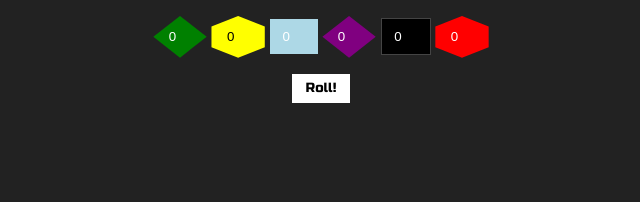
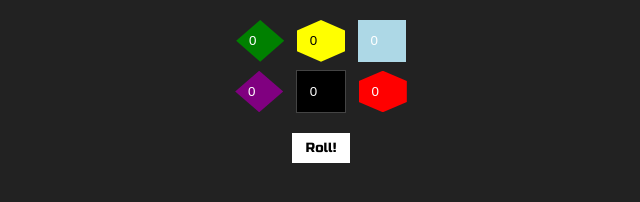
Before and after one commit to lunatic-hombre/swrpg, a plain HTML site: page index.html in a window 1280 px wide. Shown: the whole page, without its empty margins (319-959 px from the left). Drawn offline with Linux system fonts and the light colour scheme.

Commit message:
Style tweaks.

```diff
--- a/index.html
+++ b/index.html
@@ -60,9 +60,14 @@ body {
 }
 #dice-form input[type='number'] {
 	border: none;
-	padding: 1em 0.5em;
+	padding: 1em 0.3em;
 	text-align: center;
 	color: white;
+	margin: 0.3em;
+}
+input:focus,
+button:focus {
+    outline: none;
 }
 body > div {
 	margin: 1em;
@@ -85,7 +90,6 @@ body > div {
 }
 .boost {
 	background-color: lightBlue;
-	padding: 0.75em 0.3em !important;
 }
 .difficulty {
 	background-color: purple;
@@ -93,7 +97,6 @@ body > div {
 .setback {
 	background-color: black;
 	border: 1px solid #444 !important;
-	padding: 0.75em 0.3em !important;
 }
 .danger {
 	background-color: red;
@@ -113,6 +116,7 @@ body > div {
 	<input class="ability diamond" type="number" min="0" max="9" value="0" />
 	<input class="proficiency hexagon" type="number" min="0" max="9" value="0" />
 	<input class="boost" type="number" min="0" max="9" value="0" />
+	<br />
 	<input class="difficulty diamond" type="number" min="0" max="9" value="0" />
 	<input class="setback" type="number" min="0" max="9" value="0" />
 	<input class="danger hexagon" type="number" min="0" max="9" value="0" />
```
